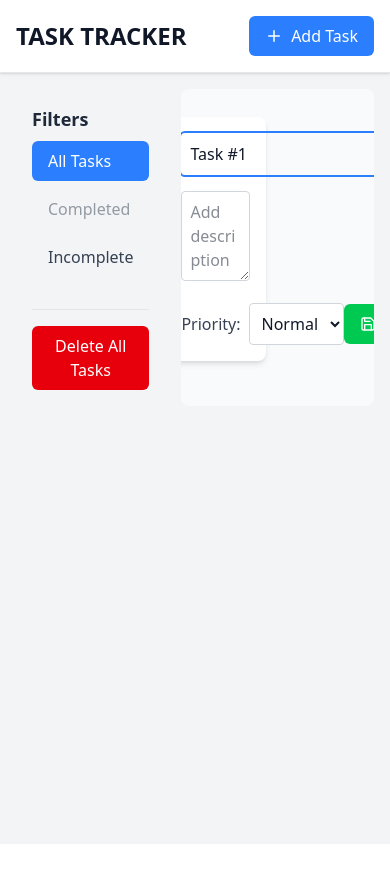
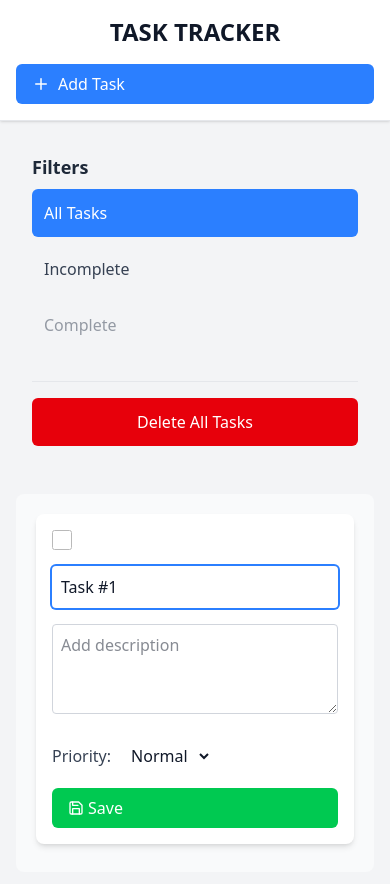
Before and after one commit to A-rahmanjs/task-tracker, a React (Vite) app: page / in a window 390 px wide. Both pictures are taken after a click on the button "Add Task". Shown: the top 884 px of the page. Before the commit the page ends 844 px from the top, so only its background shows below. Built offline with nearby package versions, Linux system fonts and the light colour scheme.

Commit message:
responsiveness and localStorage

```diff
--- a/src/App.css
+++ b/src/App.css
@@ -1,3 +1,137 @@
-.root {
-    background-color: #2b2b2b;
+
+@media (max-width: 768px) {
+  .app-header {
+    flex-direction: column;
+    gap: 1rem;
+    padding: 1rem;
+  }
+
+  .app-controls {
+    width: 100%;
+  }
+
+  .add-task-btn {
+    width: 100%;
+  }
+
+  .task-panel {
+    padding: 0.75rem;
+  }
+
+  .task-item {
+    padding: 0.75rem;
+  }
+
+  .task-content {
+    flex-direction: column;
+  }
+
+  .task-actions {
+    margin-left: 0;
+    margin-top: 0.75rem;
+    width: 100%;
+    justify-content: space-between;
+  }
+
+  .task-edit-actions {
+    flex-direction: column;
+    align-items: flex-start;
+    gap: 0.75rem;
+  }
+
+  .task-edit-actions button {
+    width: 100%;
+  }
+
+  .priority-selector {
+    width: 100%;
+  }
 }
+
+
+@media (min-width: 769px) and (max-width: 1024px) {
+  .app-header {
+    padding: 1rem 1.5rem;
+  }
+
+  .task-panel {
+    padding: 1rem;
+  }
+
+  .task-item {
+    padding: 1rem;
+  }
+
+  .task-actions {
+    margin-left: 1rem;
+  }
+}
+
+
+@media (max-width: 768px) {
+    .sidebar-controlpanel-container {
+        display: flex;
+        flex-direction: column;
+      }
+  .sidebar-container {
+    margin-bottom: 1rem;
+  }
+
+  .sidebar-content {
+    padding: 1rem;
+  }
+
+  .filter-btn, .delete-all-btn {
+    padding: 0.75rem;
+  }
+}
+
+
+@media (min-width: 1025px) {
+  .app-header {
+    padding: 1rem 2rem;
+  }
+
+  .add-task-btn {
+    padding: 0.5rem 1.5rem;
+  }
+
+  .task-panel {
+    padding: 1.5rem;
+  }
+
+
+  .task-edit-container {
+    padding: 1.5rem;
+  }
+}
+
+
+@media (max-width: 480px) {
+  .task-header {
+    flex-direction: column;
+    align-items: flex-start;
+  }
+
+  .task-name-input-container {
+    flex-direction: column;
+    align-items: flex-start;
+    gap: 0.5rem;
+  }
+
+  .task-name-input-container input[type="checkbox"] {
+    margin-bottom: 0.5rem;
+  }
+
+  .task-description-container {
+    margin-left: 0;
+  }
+
+  .task-edit-actions {
+    margin-left: 0;
+  }
+  .taskName-input {
+    width: 100%;
+  }
+
+}
--- a/src/App.tsx
+++ b/src/App.tsx
@@ -1,3 +1,4 @@
+import './App.css';
 import Header from './components/Header/Header'
 import ControlPanel from './components/ControlPanel/ControlPanel';
 import SideBar from './components/SideBar/SideBar';
@@ -9,7 +10,7 @@ function App() {
       <TaskProvider>
         <div className="min-h-screen bg-gray-100 dark:bg-gray-900 text-gray-900 dark:text-gray-100 transition-colors duration-200">
           <Header />
-          <div className="grid grid-cols-[1fr_6fr] gap-4 p-4">
+          <div className="sidebar-controlpanel-container grid grid-cols-[1fr_6fr] gap-4 p-4">
             <SideBar/>
             <ControlPanel />
           </div>
--- a/src/components/ControlPanel/ControlPanel.tsx
+++ b/src/components/ControlPanel/ControlPanel.tsx
@@ -1,7 +1,6 @@
 
 import Task from '../Task/Task'
 import { useTaskContext } from '../../context/TaskContext'
-
 
 function ControlPanel() {
   const { tasks, filtered } = useTaskContext();
@@ -11,20 +10,19 @@ function ControlPanel() {
     return true;
   });
 
-
   return (
     <div
-      className="rounded-lg p-5 space-y-1 overflow-hidden w-full h-full bg-gray-50 dark:bg-gray-800 transition-colors duration-200"
+      className="task-panel rounded-lg p-5 space-y-1 overflow-hidden w-full h-full bg-gray-50 dark:bg-gray-800 transition-colors duration-200"
 
     >
       {tasks.length > 0 ? (
-        <div className="space-y-2">
+        <div className="task-list space-y-2">
           {[...filteredTasks].reverse().map(task => (
             <Task key={task.id} task={task} />
           ))}
         </div>
       ) : (
-        <p className="text-center text-gray-400 dark:text-gray-500">No tasks yet</p>
+        <p className="empty-message text-center text-gray-400 dark:text-gray-500">No tasks yet</p>
       )}
     </div>
   )
--- a/src/components/Header/Header.tsx
+++ b/src/components/Header/Header.tsx
@@ -3,20 +3,24 @@ import { Plus } from 'react-feather'
 import { useTaskContext } from '../../context/TaskContext'
 
 
+
 function Header() {
-  const { handleAddTask } = useTaskContext();
+  const { handleAddTask} = useTaskContext();
 
 
   return (
-    <nav className="flex flex-row justify-between items-center p-4 border-b border-gray-200 dark:border-gray-700 bg-white dark:bg-gray-800 shadow-sm">
-      <div className="title">
+    <nav className="app-header flex flex-row justify-between items-center p-4 border-b border-gray-200 dark:border-gray-700 bg-white dark:bg-gray-800 shadow-sm">
+      <div className="app-logo title">
         <h1 className='text-2xl font-bold text-gray-900 dark:text-white'>TASK TRACKER</h1>
       </div>
-      <div className="flex items-center space-x-4">
+      <div className="app-controls flex items-center space-x-4">
 
         <button
-          onClick={handleAddTask}
-          className="px-4 py-2 rounded-md bg-blue-500 text-white hover:bg-blue-600 active:bg-blue-700 transition-all duration-200 flex items-center space-x-2 active:scale-95 hover:cursor-pointer"
+          onClick={() => {
+            handleAddTask()
+
+          }}
+          className="add-task-btn px-4 py-2 rounded-md bg-blue-500 text-white hover:bg-blue-600 active:bg-blue-700 transition-all duration-200 flex items-center space-x-2 active:scale-95 hover:cursor-pointer"
         >
           <Plus size={18} />
           <span>Add Task</span>
--- a/src/components/SideBar/SideBar.tsx
+++ b/src/components/SideBar/SideBar.tsx
@@ -16,12 +16,12 @@ function SideBar() {
     }, [tasks.length, setFiltered]);
 
     return (
-        <div>
-            <div className="flex flex-col p-4 space-y-2">
-                <h3 className="text-lg font-semibold mb-2 text-gray-800 dark:text-gray-200">Filters</h3>
+        <div className="sidebar-container">
+            <div className="sidebar-content flex flex-col p-4 space-y-2">
+                <h3 className="sidebar-title text-lg font-semibold mb-2 text-gray-800 dark:text-gray-200">Filters</h3>
 
                 <button
-                    className={`w-full px-4 py-2 text-left rounded-md transition-colors ${
+                    className={`filter-btn w-full px-4 py-2 text-left rounded-md transition-colors ${
                         selected === "All"
                             ? 'bg-blue-500 text-white'
                             : 'text-gray-700 dark:text-gray-200 hover:bg-gray-100 dark:hover:bg-gray-700'
@@ -34,25 +34,9 @@ function SideBar() {
                     All Tasks
                 </button>
 
-                <button
-                    className={`w-full px-4 py-2 text-left rounded-md transition-colors ${
-                        selected === "Completed"
-                            ? 'bg-blue-500 text-white'
-                            : 'text-gray-700 dark:text-gray-200 hover:bg-gray-100 dark:hover:bg-gray-700'
-                    } ${
-                        tasks.filter(task => task.completed).length === 0 ? 'opacity-50 cursor-not-allowed' : ''
-                    }`}
-                    onClick={() => {
-                        setFiltered("Completed");
-                        setSelected("Completed");
-                    }}
-                    disabled={tasks.filter(task => task.completed).length === 0}
-                >
-                    Completed
-                </button>
 
                 <button
-                    className={`w-full px-4 py-2 text-left rounded-md transition-colors ${
+                    className={`filter-btn w-full px-4 py-2 text-left rounded-md transition-colors ${
                         selected === "Non-Completed"
                             ? 'bg-blue-500 text-white'
                             : 'text-gray-700 dark:text-gray-200 hover:bg-gray-100 dark:hover:bg-gray-700'
@@ -67,15 +51,31 @@ function SideBar() {
                 >
                     Incomplete
                 </button>
+                <button
+                    className={`filter-btn w-full px-4 py-2 text-left rounded-md transition-colors ${
+                        selected === "Completed"
+                            ? 'bg-blue-500 text-white'
+                            : 'text-gray-700 dark:text-gray-200 hover:bg-gray-100 dark:hover:bg-gray-700'
+                    } ${
+                        tasks.filter(task => task.completed).length === 0 ? 'opacity-50 cursor-not-allowed' : ''
+                    }`}
+                    onClick={() => {
+                        setFiltered("Completed");
+                        setSelected("Completed");
+                    }}
+                    disabled={tasks.filter(task => task.completed).length === 0}
+                >
+                    Complete
+                </button>
 
-                <div className="mt-6 pt-4 border-t border-gray-200 dark:border-gray-700">
+                <div className="sidebar-footer mt-6 pt-4 border-t border-gray-200 dark:border-gray-700">
                     <button
                         onClick={() => {
                             handleDeleteAllTasks();
                             setSelected("All");
                         }}
                         disabled={tasks.length === 0}
-                        className={`w-full px-4 py-2 rounded-md text-white bg-red-600 hover:bg-red-700 transition-colors ${
+                        className={`delete-all-btn w-full px-4 py-2 rounded-md text-white bg-red-600 hover:bg-red-700 transition-colors ${
                             tasks.length === 0 ? 'opacity-50 cursor-not-allowed' : ''
                         }`}
                     >
--- a/src/components/Task/Task.tsx
+++ b/src/components/Task/Task.tsx
@@ -1,6 +1,7 @@
 import React, { useState, type FormEvent } from 'react'
-import { Save, Edit, Delete, Smile, Meh, AlertCircle } from 'react-feather';
+import { Save, Settings, Delete, Smile, Meh, AlertCircle } from 'react-feather';
 import { useTaskContext } from '../../context/TaskContext';
+
 import type { TaskType } from '../../context/TaskContext';
 
 type TaskProps = {
@@ -17,16 +18,27 @@ function Task({ task }: TaskProps) {
     priority,
     isEditing
   } = task
-  const { handlePriority, handleEditTaskName, handleEndEdit, handleStartEdit, handleCompleteTask, handleDeleteTask, handleEditDescription } = useTaskContext();
+
+  const {
+    handlePriority,
+    handleEditTaskName,
+    handleEndEdit,
+    handleStartEdit,
+    handleCompleteTask,
+    handleDeleteTask,
+    handleEditDescription,
+
+  } = useTaskContext();
+
+
+
   const [localTaskName, setLocalTaskName] = useState(taskName);
   const [localDescription, setLocalDescription] = useState(description);
   const [localPriority, setLocalPriority] = useState<'High' | 'Normal' | 'Low'>(priority)
   const [checked, setChecked] = useState<boolean>(completed);
   const ref = React.useRef<HTMLInputElement | null>(null);
-  const descriptionRef = React.useRef<HTMLInputElement | null>(null);
-  const entireTestRef = React.useRef<HTMLFormElement | null>(null)
+
   React.useEffect(() => {
-
     ref.current?.focus()
   }, [isEditing])
 
@@ -39,6 +51,7 @@ function Task({ task }: TaskProps) {
         handleEndEdit(id); // Exit edit mode
       }
     }
+
 
     if (isEditing) {
       document.addEventListener("keydown", handleEsc);
@@ -54,10 +67,10 @@ function Task({ task }: TaskProps) {
     return (
       <form onSubmit={(e: FormEvent<HTMLFormElement>) => {
         e.preventDefault()
-      }} className="p-2">
-        <div className={`${completed ? 'dark:bg-green-900/30 bg-green-100' : 'dark:bg-gray-700 bg-white'} shadow-md rounded-lg p-4 transition-colors duration-200`}>
-          <div className="flex items-start justify-between">
-            <div className="flex-1 min-w-0">
+      }} className="task-item-container p-2">
+        <div className={`task-item ${completed ? 'dark:bg-green-900/30 bg-green-100' : 'dark:bg-gray-700 bg-white'} shadow-md rounded-lg p-4 transition-colors duration-200`}>
+          <div className="task-content flex items-start justify-between">
+            <div className="task-info flex-1 min-w-0">
               <div className="flex items-center">
                 <input
                   type="checkbox"
@@ -73,14 +86,13 @@ function Task({ task }: TaskProps) {
                   {localTaskName.length > 0 ? localTaskName : <span className="text-gray-400 dark:text-gray-500">Unnamed Task</span>}
                 </p>
               </div>
-              <div className="ml-8 mt-1">
-                {localTaskName !== "" ? (
+              <div className="task-description ml-8 mt-1">
+                {localTaskName.trim() !== "" ? (
                   <div
-                    ref={descriptionRef}
                     title={localDescription}
                     className={`cursor-default whitespace-normal text-sm ${checked ? 'line-through text-gray-400 dark:text-gray-500' : 'text-gray-500 dark:text-gray-400'}`}
                   >
-                    {localDescription || 'No description'}
+                    {localDescription.trim() || 'No description'}
                   </div>
                 ) : (
                   <p className="whitespace-normal text-sm text-gray-400 dark:text-gray-500">
@@ -90,8 +102,8 @@ function Task({ task }: TaskProps) {
               </div>
             </div>
 
-            <div className="flex items-center space-x-3 ml-4">
-              <div className={`px-2 py-1 rounded-full text-xs font-medium ${
+            <div className="task-actions flex items-center space-x-3 ml-4">
+              <div className={`task-priority px-2 py-1 rounded-full text-xs font-medium ${
                 localPriority === 'High'
                   ? 'bg-red-100 text-red-800 dark:bg-red-900/50 dark:text-red-200'
                   : localPriority === 'Normal'
@@ -116,7 +128,7 @@ function Task({ task }: TaskProps) {
                   className="p-2 rounded-md dark:hover:bg-yellow-900/50 hover:cursor-pointer dark:text-gray-300  transition-colors"
                   aria-label="Edit task"
                 >
-                  <Edit className="h-4 w-4 text-yellow-200 hover:opacity-100" />
+                  <Settings className="h-4 w-4 text-yellow-200 hover:opacity-100" />
                 </button>
                 <button
                   onClick={() => handleDeleteTask(id)}
@@ -141,13 +153,13 @@ function Task({ task }: TaskProps) {
       handleEndEdit(id);
       e.preventDefault();
   }}
-  ref={entireTestRef}
-  className="p-2"
+
+  className="task-edit-form p-2"
 >
 
-      <div className="bg-white dark:bg-gray-700 shadow-md rounded-lg p-4 mb-2 transition-colors duration-200">
-        <div className="flex flex-col space-y-4">
-          <div className="flex items-center space-x-4">
+      <div className="task-edit-container bg-white dark:bg-gray-700 shadow-md rounded-lg p-4 mb-2 transition-colors duration-200">
+        <div className="task-edit-content flex flex-col space-y-4">
+          <div className="task-name-input-container flex items-center space-x-4">
             <input
               type="checkbox"
               checked={checked}
@@ -165,11 +177,11 @@ function Task({ task }: TaskProps) {
               maxLength={60}
               ref={ref}
               onChange={(e) => setLocalTaskName(e.target.value)}
-              className="flex-1 p-2 border border-gray-300 dark:border-gray-600 rounded focus:outline-none focus:ring-2 focus:ring-blue-500 focus:border-transparent dark:bg-gray-800 dark:text-white"
+              className="taskName-input flex-1 p-2 border border-gray-300 dark:border-gray-600 rounded focus:outline-none focus:ring-2 focus:ring-blue-500 focus:border-transparent dark:bg-gray-800 dark:text-white"
             />
           </div>
 
-          <div className="ml-9">
+          <div className="task-description-container ml-9">
             <textarea
               value={localDescription}
               placeholder='Add description'
@@ -181,8 +193,8 @@ function Task({ task }: TaskProps) {
             />
           </div>
 
-          <div className="flex justify-between items-center ml-9">
-            <div className="flex items-center space-x-2">
+          <div className="task-edit-actions flex justify-between items-center ml-9">
+            <div className="priority-selector flex items-center space-x-2">
               <label htmlFor='priority' className="text-gray-700 dark:text-gray-300">Priority: </label>
               <select
                 name="priority"
@@ -193,17 +205,17 @@ function Task({ task }: TaskProps) {
                   setLocalPriority(newPriority);
 
                 }}
-                className="p-2 border border-gray-300 dark:border-gray-600 rounded bg-white dark:bg-gray-800 dark:text-white"
+                className="dark:text-blue-400 p-2 outline-blue-500 rounded bg-white dark:bg-gray-800"
               >
-                <option value="High">High</option>
-                <option value="Normal">Normal</option>
-                <option value="Low">Low</option>
+                <option className="outline-none dark:text-red-500/70" value="High">High</option>
+                <option className="outline-none dark:text-yellow-400" value="Normal">Normal</option>
+                <option className="outline-none dark:text-green-500" value="Low">Low</option>
               </select>
             </div>
 
             <button
               type="submit"
-              className="px-4 py-2 bg-green-500 text-white rounded-md hover:bg-green-600 transition-colors flex items-center"
+              className="cursor-pointer active:scale-95 px-4 py-2 bg-green-500 text-white rounded-md hover:bg-green-600 transition-all flex items-center"
             >
               <Save className="h-4 w-4 mr-1" /> Save
             </button>
--- a/src/context/TaskContext.tsx
+++ b/src/context/TaskContext.tsx
@@ -1,5 +1,5 @@
-import React, { createContext, useState, useContext } from 'react';
-
+import React, { createContext, useState, useContext, useEffect } from 'react';
+import useLocalStorage from '../hooks/useLocalStorage';
 type filterType = "All" | "Completed" | "Non-Completed"
 
 
@@ -32,7 +32,7 @@ interface TaskContextType {
 
 const TaskContext = createContext<TaskContextType | undefined>(undefined);
 
-// eslint-disable-next-line react-refresh/only-export-components
+// eslint-disable-next-line
 export const useTaskContext = () => {
   const context = useContext(TaskContext);
   if (!context) {
@@ -46,8 +46,18 @@ interface TaskProviderProps {
 }
 
 export const TaskProvider: React.FC<TaskProviderProps> = ({ children }) => {
-  const [tasks, setTasks] = useState<TaskType[]>([]);
+  const {setItem, getItem} = useLocalStorage('tasks')
+  const stored = getItem();
+
+const initialTasks: TaskType[] = Array.isArray(stored) ? stored : [];
+  const [tasks, setTasks] = useState<TaskType[]>(initialTasks);
   const [filtered, setFiltered] = useState<filterType>("All")
+
+
+useEffect(() => {
+  setItem(tasks)
+}, [setItem, tasks])
+
 
    const handleAddTask = () => {
     setTasks(prevTasks => {
@@ -66,7 +76,9 @@ export const TaskProvider: React.FC<TaskProviderProps> = ({ children }) => {
           isEditing: false
         })),
         newTask
+
       ];
+
     });
 
   };
--- /dev/null
+++ b/src/hooks/useLocalStorage.tsx
@@ -0,0 +1,29 @@
+export default function useLocalStorage<T>(key: string) {
+  function setItem(value: T): void {
+    try {
+      window.localStorage.setItem(key, JSON.stringify(value));
+    } catch (error) {
+      console.log(error);
+    }
+  }
+
+  function getItem(): T | undefined {
+    try {
+      const item = window.localStorage.getItem(key);
+      return item ? JSON.parse(item) : undefined;
+    } catch (error) {
+      console.log(error);
+      return undefined;
+    }
+  }
+
+  function removeItem(): void {
+    try {
+      window.localStorage.removeItem(key);
+    } catch (error) {
+      console.log(error);
+    }
+  }
+
+  return { setItem, getItem, removeItem };
+}
--- a/src/index.css
+++ b/src/index.css
@@ -1,5 +1,8 @@
 @import "tailwindcss";
 
-.root {
-    background-color: #2b2b2b;
-}
+input[type="checkbox"] {
+    box-sizing: border-box;
+    padding: 0;
+    accent-color: #170b2a;
+  }
+input[type="checkbox"]:not(:checked){opacity:0.5;}
```
